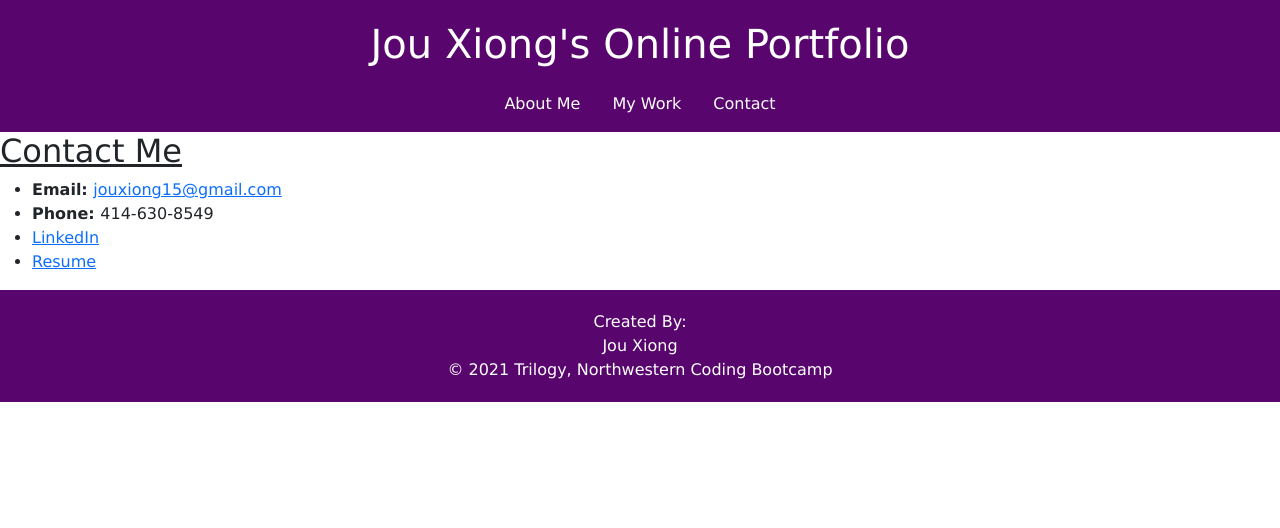
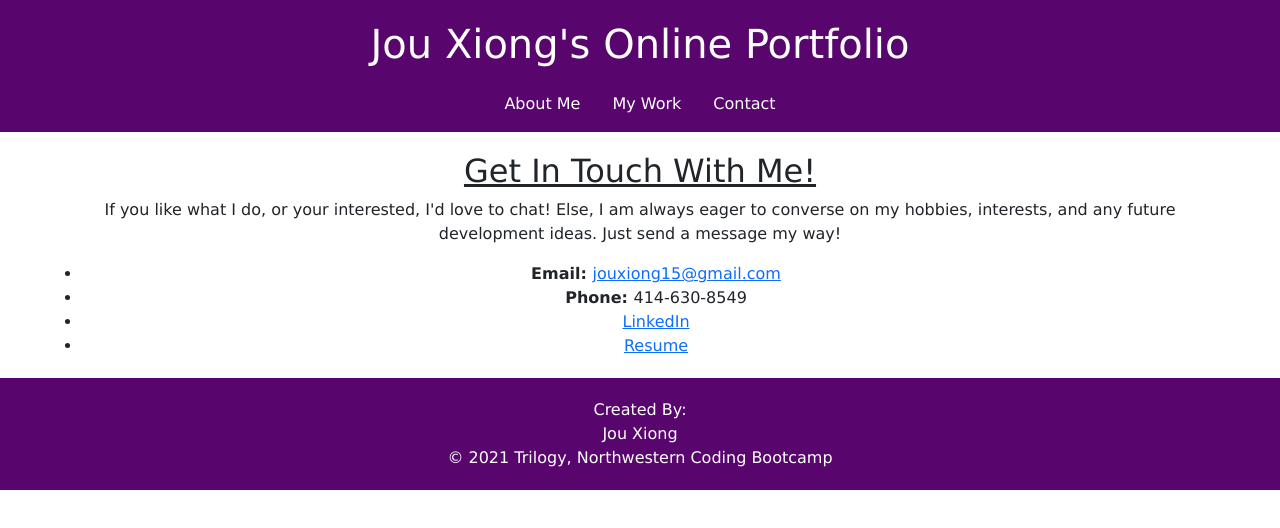
Before and after one commit to JXIong15/20-react-portfolio, a React (Create React App) app: page /contact in a window 1280 px wide. Shown: the top 528 px of the page. Built offline with nearby package versions, Linux system fonts and the light colour scheme.

Commit message:
testing contact form

```diff
--- a/public/index.html
+++ b/public/index.html
@@ -26,7 +26,7 @@
     -->
     <title>React App</title>
   </head>
-  <bod>
+  <body>
     <noscript>You need to enable JavaScript to run this app.</noscript>
     <div id="root"></div>
     <!--
--- a/src/App.css
+++ b/src/App.css
@@ -40,7 +40,7 @@ img {
   height: 275px;
   border-radius: 10px;
   border: solid;
-  border-color: #62acb3;
+  border-color: #03747e;
   border-width: 5px;
 }
 
@@ -81,7 +81,9 @@ h2 {
   text-decoration: underline;
 }
 
-
+.contact {
+  text-align: center;
+}
 
 a.nav-link:hover,
 .about a:hover,
--- a/src/components/Heading.js
+++ b/src/components/Heading.js
@@ -3,7 +3,7 @@ import { BrowserRouter as Router, Route } from "react-router-dom";
 import NavBar from "./NavBar";
 import Bio from "./pages/Bio";
 import Work from "./pages/Work";
-import Contact from "./pages/Contact";
+import Contact from "./pages/Contact/Contact";
 
 function Heading() {
   return (
--- a/src/components/pages/Bio.js
+++ b/src/components/pages/Bio.js
@@ -13,10 +13,19 @@ function Bio() {
           <ul>
             <li>Milwaukee, WI</li>
             <li>San Jose, CA</li>
+            <li>Chicago, IL</li>
+            <li>Seattle, Washington</li>
           </ul>
-          <li><span>Education: </span>Stanford University, 2019</li>
+          <li><span>Education: </span></li>
           <ul>
-            <li><a href="https://symsys.stanford.edu/"><span>Major: </span>Symbolic Systems</a></li>
+            <li><span>Northwestern University Coding Bootcamp</span>, 2021</li>
+            <ul>
+              <li>Certificate of Completion in Full-Stack Web Development</li>
+            </ul>
+            <li><span>Stanford University</span>, 2019</li>
+              <ul>
+                <li><a href="https://symsys.stanford.edu/"><span>Major: </span>Symbolic Systems</a></li>
+              </ul>
           </ul>
         </ul>
       </div>
--- a/src/components/pages/Contact.js
+++ /dev/null
@@ -1,25 +0,0 @@
-import React from "react";
-
-function Contact() {
-  return (
-    <div className="contact">
-        <h2>Contact Me</h2>
-                <ul>
-                    <li>
-                        <span>Email: </span> <a href="mailto: jouxiong15@gmail.com">jouxiong15@gmail.com</a>
-                    </li>
-                    <li>
-                        <span>Phone: </span>414-630-8549
-                    </li>
-                    <li>
-                        <a href="https://www.linkedin.com/in/jou-xiong-109035112/" target="_blank">LinkedIn</a>
-                    </li>
-                    <li>
-                        <a href="./Assets/Coding-Resume.pdf" download="Xiong, Jou - Resume">Resume</a>
-                    </li>
-                </ul>
-        </div>
-  );
-}
-
-export default Contact;
--- /dev/null
+++ b/src/components/pages/Contact/Contact.js
@@ -0,0 +1,33 @@
+import React from "react";
+// import Form from "./Form";
+
+function Contact() {
+    return (
+        <section className="contact">
+            <h2>Get In Touch With Me!</h2>
+            <p>
+                If you like what I do, or your interested, I'd love to chat! Else, I am always eager to converse
+                on my hobbies, interests, and any future development ideas. Just send a message my way!
+            </p>
+
+            {/* <Form /> */}
+
+            <ul>
+                <li>
+                    <span>Email: </span> <a href="mailto: jouxiong15@gmail.com">jouxiong15@gmail.com</a>
+                </li>
+                <li>
+                    <span>Phone: </span>414-630-8549
+                </li>
+                <li>
+                    <a href="https://www.linkedin.com/in/jou-xiong-109035112/" target="_blank">LinkedIn</a>
+                </li>
+                <li>
+                    <a href="./Assets/Coding-Resume.pdf" download="Xiong, Jou - Resume">Resume</a>
+                </li>
+            </ul>
+        </section>
+    );
+}
+
+export default Contact;
--- /dev/null
+++ b/src/components/pages/Contact/Form.js
@@ -0,0 +1,43 @@
+import React from "react";
+import emailjs from "emailjs-com";
+
+export default function Form() {
+
+    function sendEmail(e) {
+        e.preventDefault();
+        emailjs.sendForm('gmail', 'template_ntxe6g9', e.target, 'user_urGX8ANaqHgudfBxPHZF9')
+            .then((result) => {
+                console.log(result.text);
+            }, (error) => {
+                console.log(error.text);
+            });
+        e.target.reset();
+    }
+
+    return (
+        <div>
+            <div className="container">
+                <form onSubmit={sendEmail}>
+                    <div className="row form-group mx-auto">
+                        <div className="col-8 form-group mx-auto">
+                            <input type="text" className="form-control" placeholder="Name" name="name" />
+                        </div>
+                        <div className="col-8 form-group pt-2 mx-auto">
+                            <input type="email" className="form-control" placeholder="Email Address" name="email" />
+                        </div>
+                        <div className="col-8 form-group pt-2 mx-auto">
+                            <input type="text" className="form-control" placeholder="Subject" name="subject" />
+                        </div>
+                        <div className="col-8 form-group pt-2 mx-auto">
+                            <textarea className="form-control" id="" cols="30" rows="8" placeholder="Your Message" name="message"></textarea>
+                        </div>
+                        <div className="col-8 pt-3 mx-auto">
+                            <input type="submit" className="btn btn-info" value="Send Message"></input>
+                        </div>
+                    </div>
+                </form>
+            </div>
+        </div>
+    )
+
+}
```
Also changed, not shown: package.json (+20 -1 lines), src/index.js (line endings or trailing spaces), 2 other files (tests, documents, lock files or other folders).
